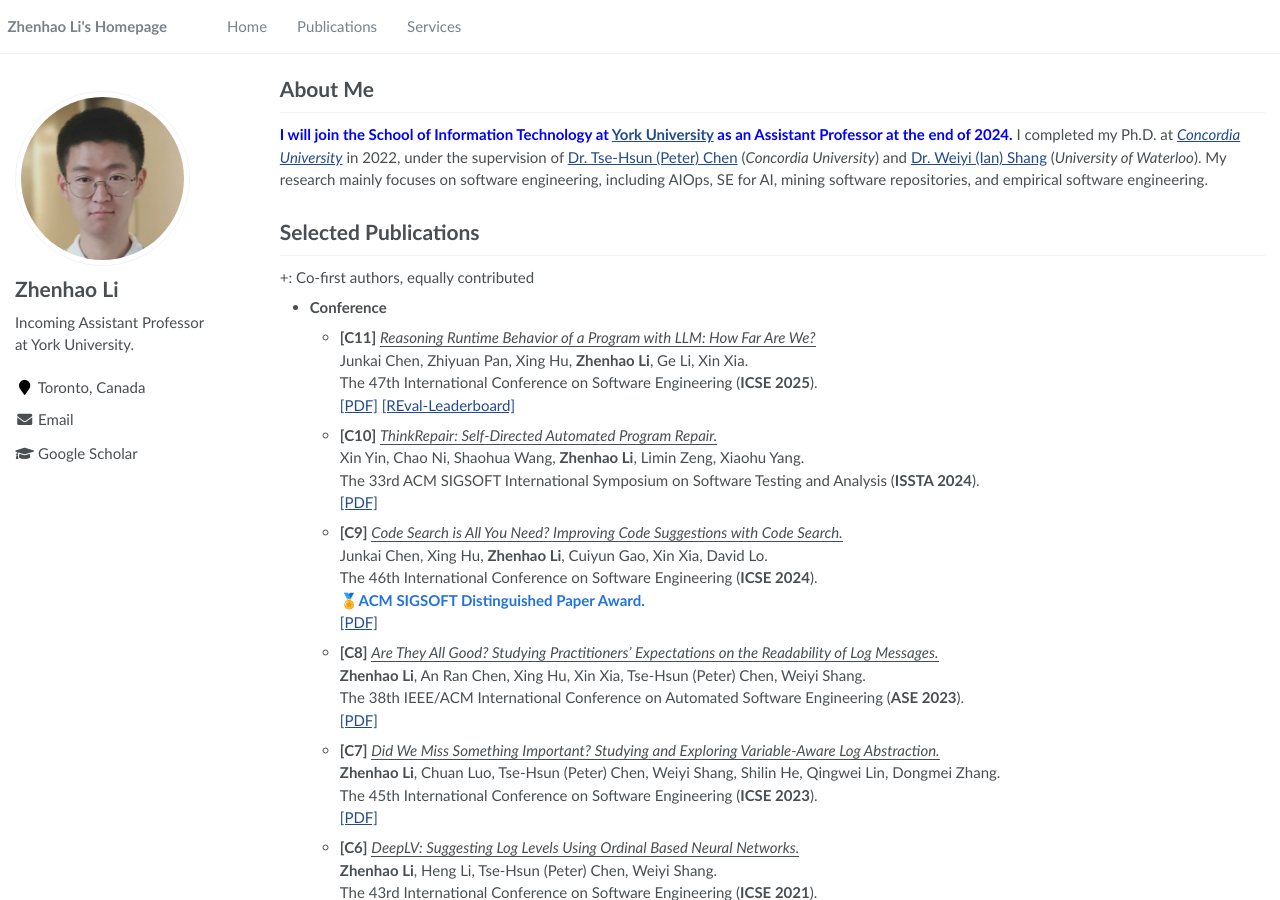
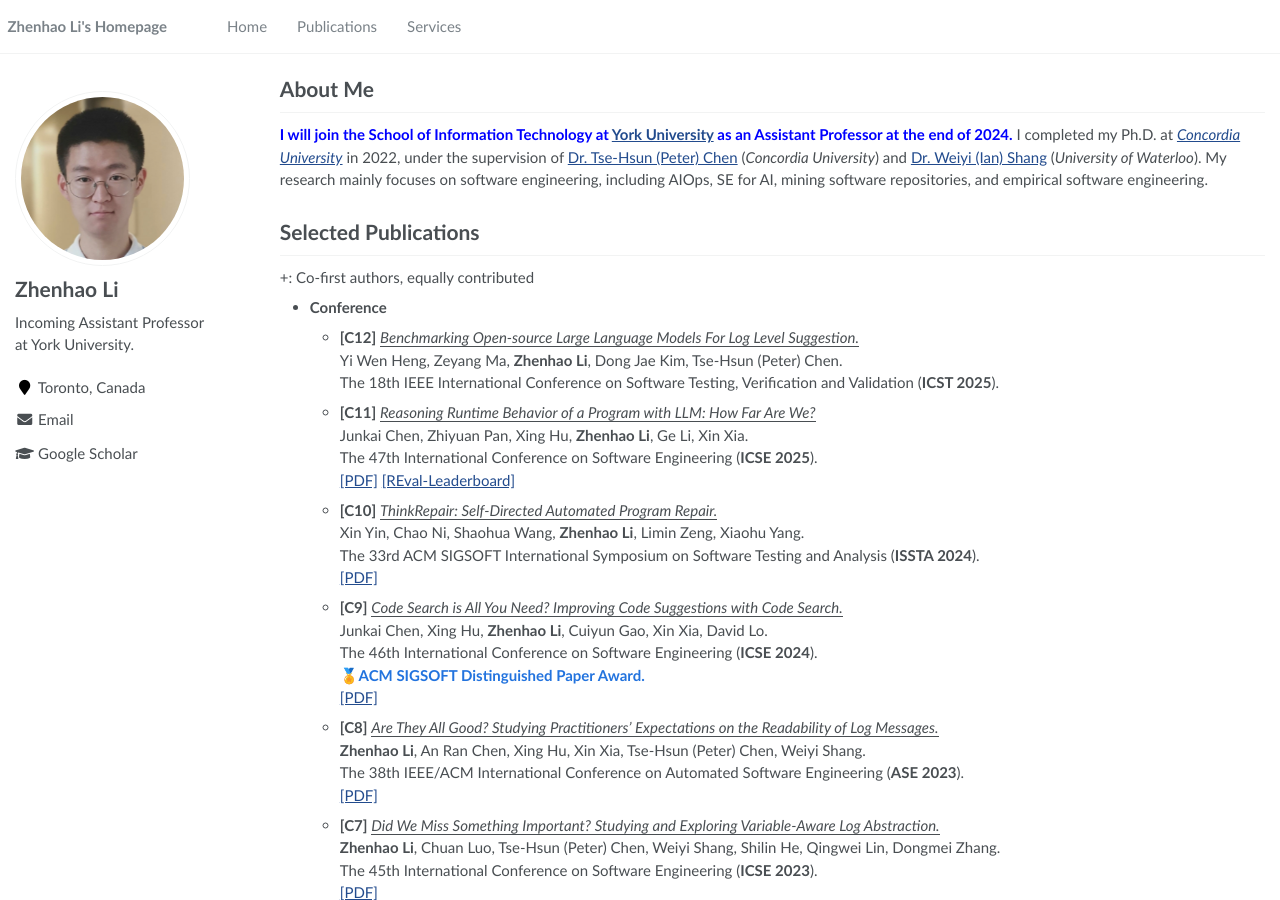
Before and after one commit to ginolzh/ginolzh.github.io, a Jekyll site: the page built from _pages/about.md, in a window 1280 px wide and 900 px high. Built offline with Jekyll 4.4.1, drawn with Linux system fonts in a browser that asks for light colours; some of the changed text lies outside the part shown.

Commit message:
Update about.md

```diff
--- a/_pages/about.md
+++ b/_pages/about.md
@@ -21,6 +21,9 @@ Selected Publications
 ======
 +: Co-first authors, equally contributed
 * **Conference**
+  * **[C12]** <ins>*Benchmarking Open-source Large Language Models For Log Level Suggestion.*</ins>\
+  Yi Wen Heng, Zeyang Ma, **Zhenhao Li**, Dong Jae Kim, Tse-Hsun (Peter) Chen.\
+  The 18th IEEE International Conference on Software Testing, Verification and Validation (**ICST 2025**).
   * **[C11]** <ins>*Reasoning Runtime Behavior of a Program with LLM: How Far Are We?*</ins>\
   Junkai Chen, Zhiyuan Pan, Xing Hu, **Zhenhao Li**, Ge Li, Xin Xia.\
   The 47th International Conference on Software Engineering (**ICSE 2025**).\
@@ -87,7 +90,7 @@ Services and Experience
 ======
 * **Conference Organizing and Program Committee**
   * **2025:** [ICSE 2025 (NIER)](https://conf.researchr.org/track/icse-2025/icse-2025-nier), [ICPE 2025 (Registration Chair & PC)](https://icpe2025.spec.org/), [SANER 2025](https://conf.researchr.org/track/saner-2025/saner-2025-papers), \
-     [FORGE 2025](https://conf.researchr.org/track/forge-2025/forge-2025-papers#Call-for-Papers), [MSR 2025 (Data/Tool Showcase)](https://2025.msrconf.org/track/msr-2025-data-and-tool-showcase-track), [AIOps 2025](https://cloudintelligenceworkshop.org/CFP.html), [LTB 2025](https://ltb2025.github.io/)
+     [FORGE 2025](https://conf.researchr.org/track/forge-2025/forge-2025-papers#Call-for-Papers), [MSR 2025 (Data/Tool Showcase)](https://2025.msrconf.org/track/msr-2025-data-and-tool-showcase-track), [AIOps 2025](https://cloudintelligenceworkshop.org/CFP.html), [LTB (Organizing) 2025](https://ltb2025.github.io/), [COMPSAC (SETA) 2025](https://ieeecompsac.computer.org/2025/seta/)
   * **2024:** [FORGE 2024](https://conf.researchr.org/track/forge-2024/forge-2024-papers), [APSEC 2024 (SEIP)](https://conf.researchr.org/track/apsec-2024/apsec-2024-software-engineering-in-practice), [Internetware 2024 (New Idea)](https://conf.researchr.org/track/internetware-2024/internetware-2024-new-idea-track)
   * **≤2023:** [ISSTA 2023 (Artifact)](https://conf.researchr.org/track/issta-2023/issta-2023-artifact-evaluation), [MSR 2021 (Junior PC)](https://2021.msrconf.org/committee/msr-2021-shadow-pc-shadow-pc-committee), Co-reviewer (ASE 2023, ASE 2022, ICSE 2021, etc.)
 * **Journal Reviewer**
```
